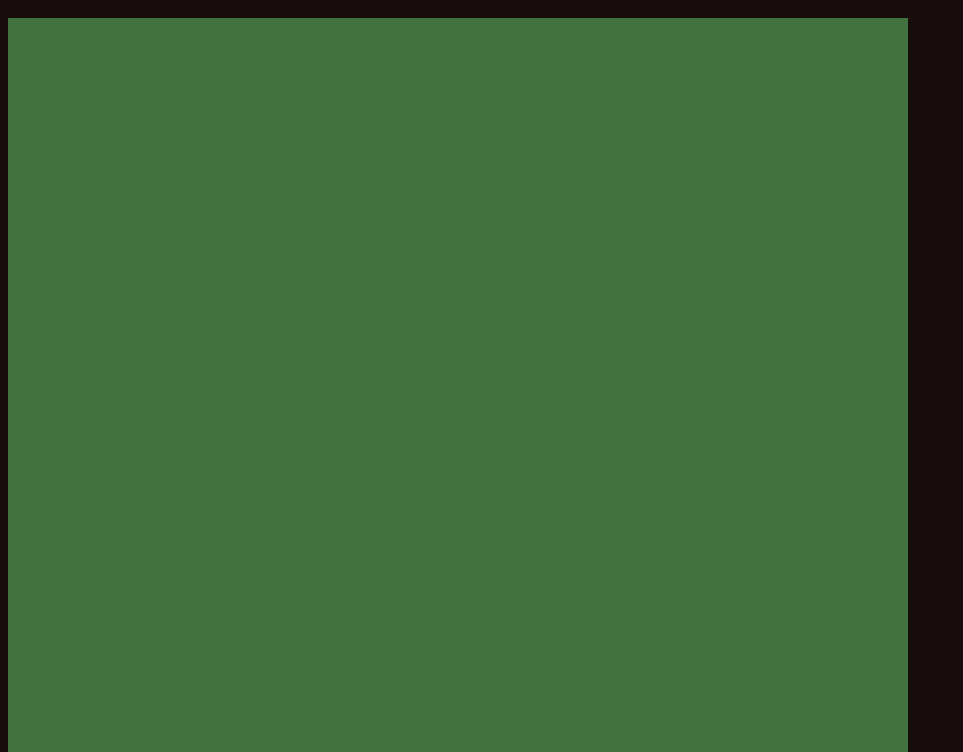
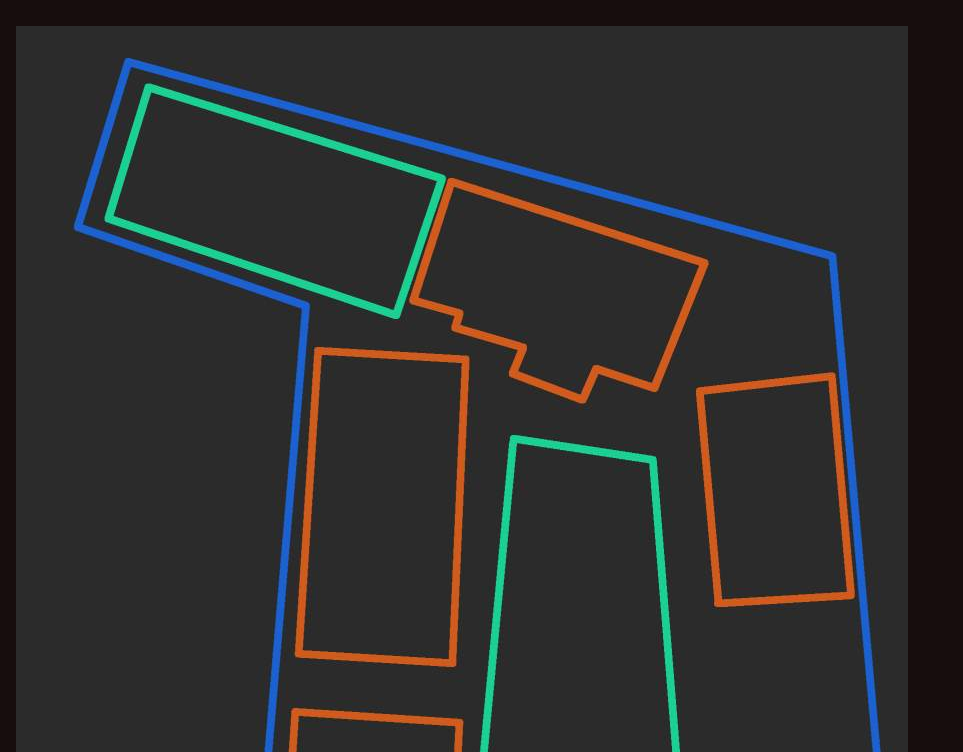
Before and after one commit to op-T2c/IRIS, a plain HTML site: page index.html in a window 1280 px wide. Shown: the part 48-800 px from the top of the page, without its empty margins (0-963 px from the left). Drawn offline with Linux system fonts and the light colour scheme; files whose address does not match are found by name.

Commit message:
Update index.html

```diff
--- a/index.html
+++ b/index.html
@@ -11,7 +11,7 @@
 
 <h1> sus </h1>
 
-<iframe id="map" src="C:\Users\HP\Desktop\DOON\map.html">
+<iframe id="map" src="map.html">
 
 </iframe>
 
```
